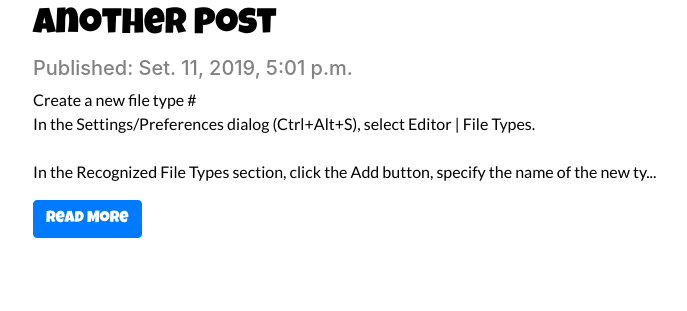
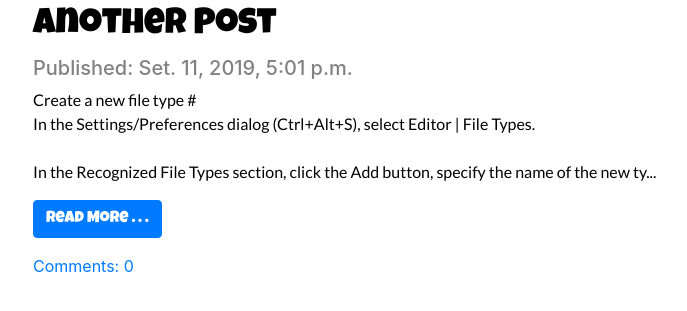
Before and after one commit to JoaoLuisProjetos/BlogApp, a Django app: page / in a window 1280 px wide. Shown: the part 149-460 px from the top of the page, without its empty margins (42-729 px from the left). Run offline with Django 3.2, Linux system fonts and the light colour scheme; data comes from the database, SQL or seed files in the repository; some libraries are stand-ins or nearby versions.

Commit message:
finalizada funcionalidade Aprovar comentario

```diff
--- a/blog/models.py
+++ b/blog/models.py
@@ -8,6 +8,9 @@ class Post(models.Model):
     text = models.TextField()
     created_date = models.DateTimeField(default=timezone.now)
     published_date = models.DateTimeField(blank=True, null=True)
+
+    def approved_comments(self):
+        return self.comments.filter(approved=True)
 
     def publish(self):
         self.published_date = timezone.now()
--- a/blog/templates/blog/post_list.html
+++ b/blog/templates/blog/post_list.html
@@ -21,7 +21,8 @@
 			<div class="text-desc">
 				<p>{{ post.text|truncatechars:200|linebreaksbr }}</p>
 			</div>
-			<h1><a href="{% url 'blog:post_detail' pk=post.pk %}" class="btn btn-primary">Read More</button></a></h1>
+			<h1><a href="{% url 'blog:post_detail' pk=post.pk %}" class="btn btn-primary">Read More . . .</button></a></h1>
+			<a href="{% url 'blog:post_detail' pk=post.pk %}">Comments: {{ post.approved_comments.count}}</button></a>
 		</div>
 	{% endfor %}
 
```
